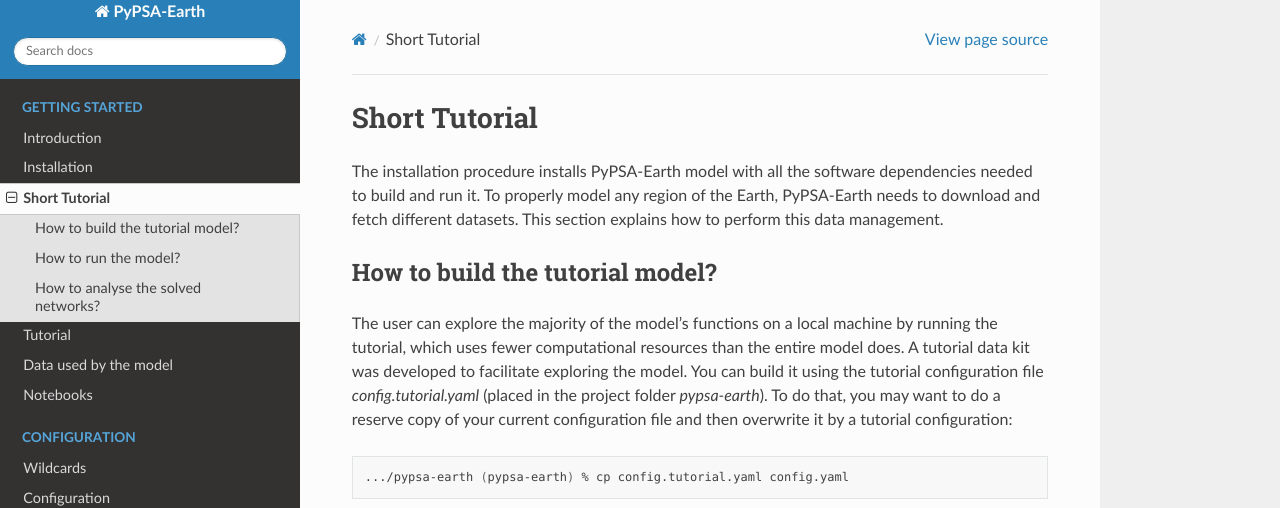
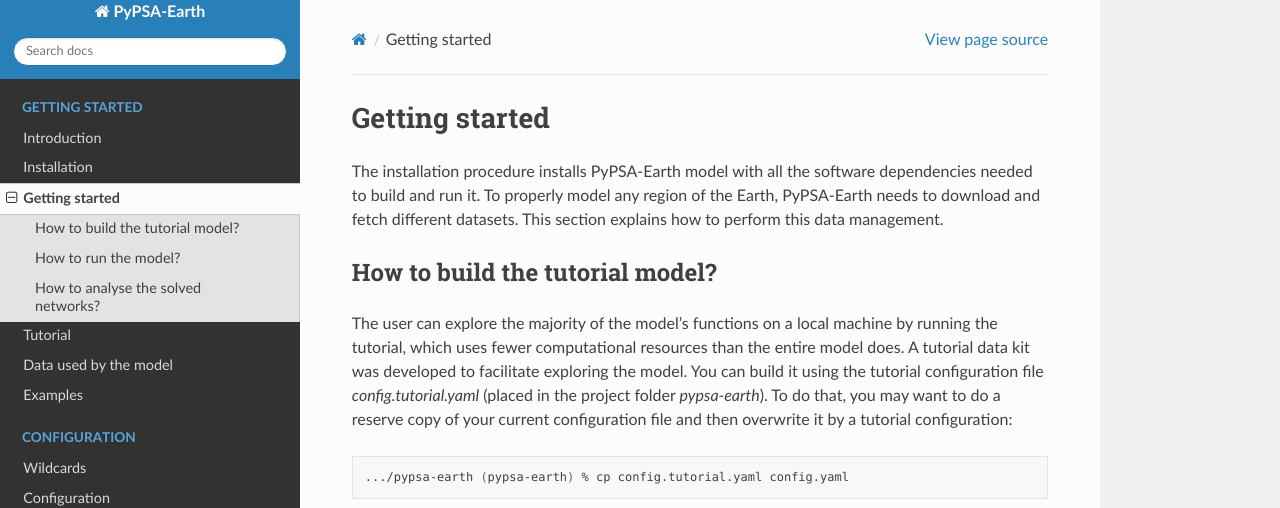
Before and after one commit to pypsa-meets-earth/pypsa-earth, a Sphinx documentation site: the page built from doc/short_tutorial.rst, in a window 1280 px wide and 900 px high. Shown: the top 508 px of the window. Built offline with Sphinx 7.4.7 and the Read the Docs theme 2.0.0, drawn with Linux system fonts in a browser that asks for light colours; pages that are not in the unit, such as notebooks, are missing from menus; the version number could not be read and is left out.

Commit message:
Adjust naming

```diff
--- a/doc/notebooks.rst
+++ b/doc/notebooks.rst
@@ -5,7 +5,7 @@
 
 .. _notebooks:
 
-Notebooks
+Examples
 ===================================
 
 In order to familiarize with the code or investigate the input and outputs of
--- a/doc/short_tutorial.rst
+++ b/doc/short_tutorial.rst
@@ -7,7 +7,7 @@
 
 
 ##########################################
-Short Tutorial
+Getting started
 ##########################################
 
 The installation procedure installs PyPSA-Earth model with all the software dependencies needed to build and run it.
```
